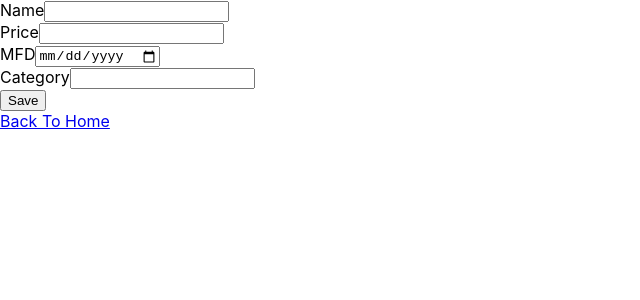
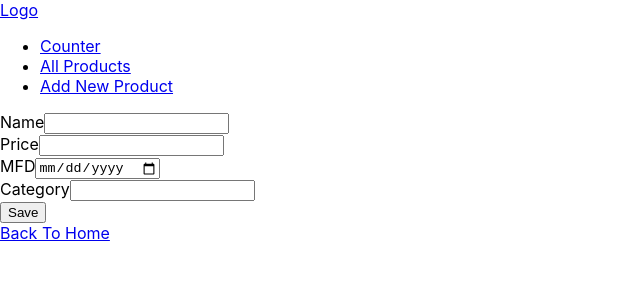
Before and after one commit to prasadyoaspire/wiprobatch2, a React (Create React App) app in the folder frontend/reactjs/my-app-hooks/: page /product/add in a window 1280 px wide. Shown: the top 300 px of the page, without its empty margins (0-640 px from the left). Built offline with nearby package versions, Linux system fonts and the light colour scheme; the HTML template or start-up script is replaced by a standard one.

Commit message:
programtic navigation added.

```diff
--- a/frontend/reactjs/my-app-hooks/src/App.js
+++ b/frontend/reactjs/my-app-hooks/src/App.js
@@ -9,14 +9,13 @@ import FetchProduct from './components/FetchProduct';
 import UpdateProduct from './components/UpdateProduct';
 import DeleteProduct from './components/DeleteProduct';
 import GetAllProducts from './components/GetAllProducts';
+import Navbar from './components/Navbar';
 
 function App() {
   return (
     <BrowserRouter>
       <Routes>
-        <Route path={"/home"} element={<Home />} />
-        <Route path={"/"} element={<GetAllProducts />} />
-
+        <Route path={"/"} element={<Home />} />
         <Route path='/counter' element={<Counter />} />
         <Route path='/product/all' element={<FetchAllProducts />} />
         <Route path='/product/add' element={<AddProduct />} />
--- a/frontend/reactjs/my-app-hooks/src/components/AddProduct.js
+++ b/frontend/reactjs/my-app-hooks/src/components/AddProduct.js
@@ -1,6 +1,7 @@
 import { useState } from "react";
 import axios from "axios";
-import { Link } from "react-router-dom";
+import { Link, useNavigate } from "react-router-dom";
+import Navbar from "./Navbar";
 
 function AddProduct() {
 
@@ -8,6 +9,8 @@ function AddProduct() {
     const [price, setPrice] = useState('');
     const [mfd, setMfd] = useState('');
     const [category, setCategory] = useState('')
+
+    const navigate = useNavigate();
 
     const onSubmit = () => {
         const payload = {
@@ -17,10 +20,14 @@ function AddProduct() {
             category: category
         }
         axios.post("http://localhost:8081/product/save", payload)
-            .then(resp => alert("New Product Saved!"));
+            .then(resp => {
+                alert("New Product Saved!");
+                navigate("/product/all")
+            });
     }
     return (
         <div>
+            <Navbar/>
             <div className='form-group'>
                 <label>Name</label>
                 <input type="text" name="name" value={name}
--- a/frontend/reactjs/my-app-hooks/src/components/Counter.js
+++ b/frontend/reactjs/my-app-hooks/src/components/Counter.js
@@ -1,5 +1,6 @@
 import { useState } from "react";
 import { Link } from "react-router-dom";
+import Navbar from "./Navbar";
 
 function Counter() {
 
@@ -14,7 +15,8 @@ function Counter() {
     }
 
     return (
-        <div>
+        <>
+            <Navbar/>
             <h3>Counter : {counter} </h3>
             <div>
                 <button onClick={increment} className='btn btn-success'>+</button>
@@ -24,7 +26,7 @@ function Counter() {
             <div>
                 <Link to='/' className='btn btn-dark'>Back To Home</Link>
             </div>
-        </div>
+        </>
     )
 }
 
--- a/frontend/reactjs/my-app-hooks/src/components/DeleteProduct.js
+++ b/frontend/reactjs/my-app-hooks/src/components/DeleteProduct.js
@@ -1,11 +1,12 @@
 import { useEffect, useState } from 'react';
 import axios from 'axios';
-import { useParams } from 'react-router-dom';
+import { useParams,useNavigate } from 'react-router-dom';
 
 function DeleteProduct() {
 
     const [product, setProduct] = useState(null);
 
+    const navigate = useNavigate();
     const {id} = useParams();
 
     useEffect(() => {
@@ -15,7 +16,11 @@ function DeleteProduct() {
 
     const deleteProductHandler = () => {
         axios.delete("http://localhost:8081/product/" + id)
-        .then(resp=>alert("product deleted"));
+        .then(resp=> {
+            alert("product deleted");
+           // navigate("/product/all");
+            navigate(-1);
+        });
     }
 
     return(
--- a/frontend/reactjs/my-app-hooks/src/components/FetchAllProducts.js
+++ b/frontend/reactjs/my-app-hooks/src/components/FetchAllProducts.js
@@ -1,6 +1,7 @@
 import { useEffect, useState } from 'react';
 import axios from 'axios';
 import { Link } from "react-router-dom";
+import Navbar from './Navbar';
 
 function FetchAllProducts() {
 
@@ -13,7 +14,8 @@ function FetchAllProducts() {
     }, []);
 
     return (
-        <div>
+        <>
+        <Navbar/>
             <h3>All Products</h3>
             <table className="table">
                 <thead className="thead-light">
@@ -33,7 +35,7 @@ function FetchAllProducts() {
                             <td>{p.productPrice}</td>
                             {/* <td>{p.mfd}</td>
                             <td>{p.category}</td> */}
-                            <td> <Link to={`/product/details/${p.productId}`}>View</Link></td>
+                            <td><Link to={`/product/details/${p.productId}`}>View</Link></td>
                             <td><Link to={`/product/update/${p.productId}`}>Edit</Link></td>
                             <td><Link to={`/product/delete/${p.productId}`}>Delete</Link></td>
 
@@ -45,7 +47,7 @@ function FetchAllProducts() {
             <div>
                 <Link to='/' className="btn btn-dark">Back To Home</Link>
             </div>
-        </div>
+        </>
     )
 }
 
--- a/frontend/reactjs/my-app-hooks/src/components/Home.js
+++ b/frontend/reactjs/my-app-hooks/src/components/Home.js
@@ -1,13 +1,12 @@
-import { Link } from "react-router-dom";
+import GetAllProducts from "./GetAllProducts";
+import Navbar from "./Navbar";
 
 function Home() {
     return (
-        <div>
-            <h3>Home Page</h3>
-            <p><Link to="/counter">Counter</Link></p>
-            <p><Link to="/product/all">Product List</Link></p>
-            <p><Link to="/product/add">Add New Product</Link></p>
-        </div>
+        <>
+          <Navbar/>
+          <GetAllProducts/>
+        </>
     )
 }
 
--- /dev/null
+++ b/frontend/reactjs/my-app-hooks/src/components/Navbar.js
@@ -0,0 +1,23 @@
+import { Link } from "react-router-dom";
+
+function Navbar() {
+    return (
+        <>
+            <nav className="navbar navbar-expand-sm bg-dark navbar-dark">
+                <Link to="/" className="navbar-brand">Logo</Link>
+                <ul className="navbar-nav">
+                    <li className="nav-item">
+                        <Link to="/counter" className="nav-link">Counter</Link>
+                    </li>
+                    <li className="nav-item">
+                        <Link to="/product/all" className="nav-link">All Products</Link>
+                    </li>
+                    <li className="nav-item">
+                        <Link to="/product/add" className="nav-link">Add New Product</Link>
+                    </li>
+                </ul>
+            </nav>
+        </>
+    )
+}
+export default Navbar;
--- a/frontend/reactjs/my-app-hooks/src/components/UpdateProduct.js
+++ b/frontend/reactjs/my-app-hooks/src/components/UpdateProduct.js
@@ -1,5 +1,5 @@
 import { useEffect, useState } from "react";
-import { useParams } from "react-router-dom";
+import { useParams, useNavigate } from "react-router-dom";
 import axios from 'axios';
 
 function UpdateProduct() {
@@ -10,8 +10,7 @@ function UpdateProduct() {
     const [pdate, setPdate] = useState('');
     const [pcategory, setPcategory] = useState('');
 
-    // const[product,setProduct] = useState(null);
-
+    const navigate = useNavigate();
     const { id } = useParams();
 
     useEffect(() => {
@@ -25,17 +24,20 @@ function UpdateProduct() {
             });
     }, [id]);
 
-    const handleUpdate = ()=> {
+    const handleUpdate = () => {
         const payload = {
             productId: pid,
             productName: pname,
             productPrice: pprice,
             mfd: pdate,
             category: pcategory
-          }
+        }
 
-          axios.put("http://localhost:8081/product/update",payload)
-          .then(resp=> alert("Product with id :"+resp.data.productId+ " is updated"));
+        axios.put("http://localhost:8081/product/update", payload)
+            .then(resp => {
+                alert("Product with id :" + resp.data.productId + " is updated");
+                navigate("/product/all");
+            });
     }
 
     return (
@@ -43,7 +45,7 @@ function UpdateProduct() {
             <h3>Update Product</h3>
             <div>
                 <label>ProductId</label>
-                <input type='text' name='pid' value={pid} disabled/>
+                <input type='text' name='pid' value={pid} disabled />
             </div>
             <div>
                 <label>ProductName</label>
```
